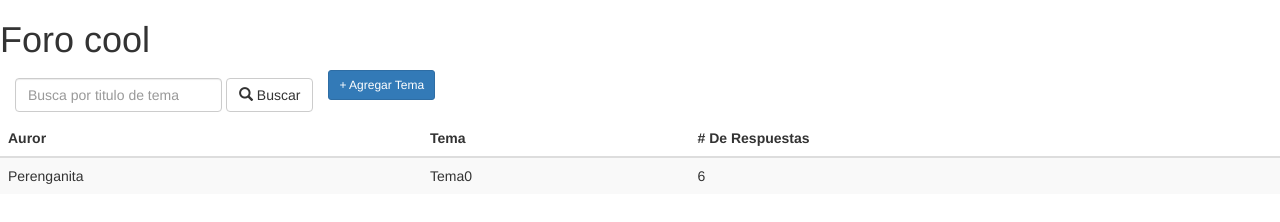
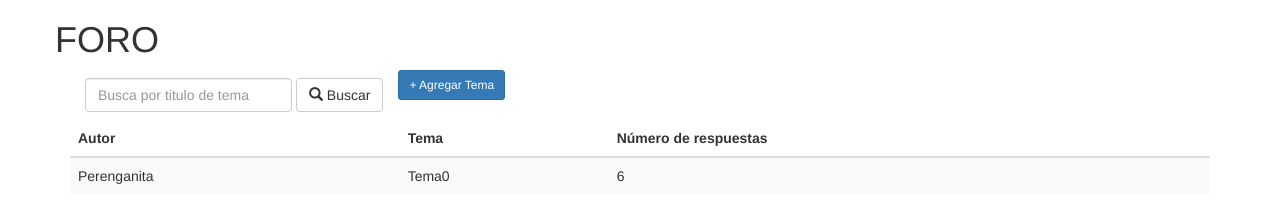
Before and after one commit to monerivas/proyectoFinalSprint5, a plain HTML site: page index.html in a window 1280 px wide. Drawn offline with nearby package versions, Linux system fonts and the light colour scheme; no server answers.

Commit message:
Estructurando en containers

```diff
--- a/index.html
+++ b/index.html
@@ -10,8 +10,10 @@
 </head>
 
 <body>
-
-    <h1>Foro cool</h1>
+    <header class="container">
+        <div class="row">
+            <h1>FORO</h1>
+        </div>
         <button type="button" class="btn btn-primary btn-sm" data-toggle="modal" data-target="#myModal">
        + Agregar Tema
     </button>
@@ -24,14 +26,15 @@
             </div>
             <button type="submit" class="btn btn-default"><span class="glyphicon glyphicon-search" aria-hidden="true"></span> Buscar</button>
         </form>
+    </header>
 
-
+    <main class="container">
         <!------Inicio Tabla------>
         <table class="table table-striped table-responsive">
             <thead>
-            <th>Auror</th>
+                <th>Autor</th>
                 <th>Tema</th>
-            <th># De Respuestas</th>
+                <th>Número de respuestas</th>
             </thead>
             <tbody id="listaTemas">
                 <tr>
@@ -41,6 +44,7 @@
                 </tr>
             </tbody>
         </table>
+    </main>
     <!------Fin Tabla------>
 
     <!------Inicio Modal------>
```
Lines whose indentation alone changed are shown as unchanged.
